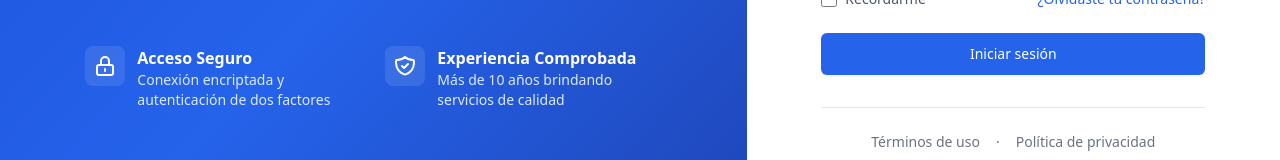
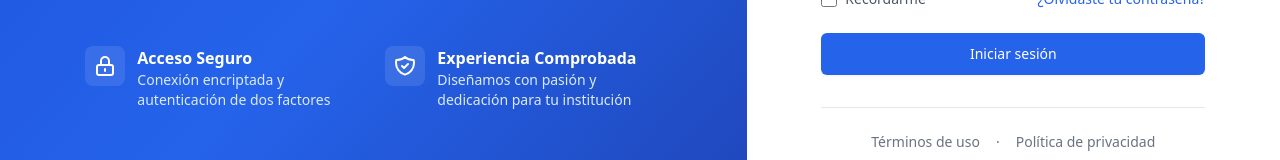
Before and after one commit to Edisonnarvaez/portal_web_frontend, a React (Vite) app: page /auth/login in a window 1280 px wide. Shown: the part 446-606 px from the top of the page. Built offline with nearby package versions, Linux system fonts and the light colour scheme.

Commit message:
se actualiza datos de inicio de sesion

```diff
--- a/src/apps/auth/presentation/pages/LoginPage.tsx
+++ b/src/apps/auth/presentation/pages/LoginPage.tsx
@@ -79,7 +79,7 @@ export default function LoginPage() {
               </div>
               <div>
                 <h3 className="text-white font-semibold">Experiencia Comprobada</h3>
-                <p className="text-blue-100 text-sm">Más de 10 años brindando servicios de calidad</p>
+                <p className="text-blue-100 text-sm">Diseñamos con pasión y dedicación para tu institución</p>
               </div>
             </div>
           </div>
```
